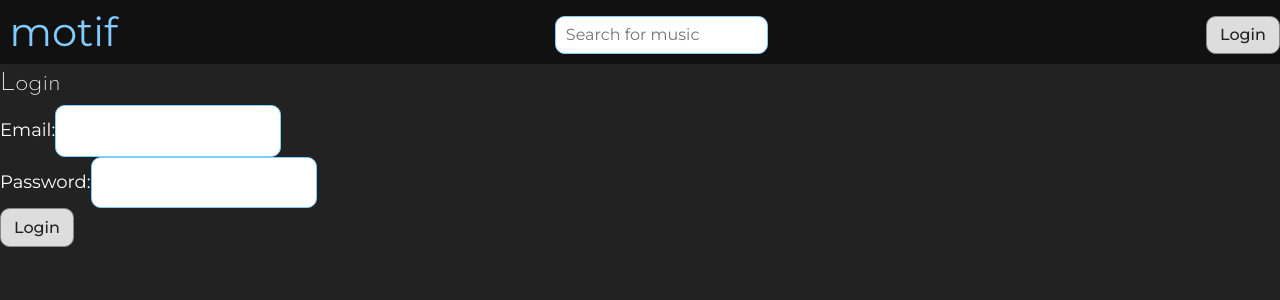
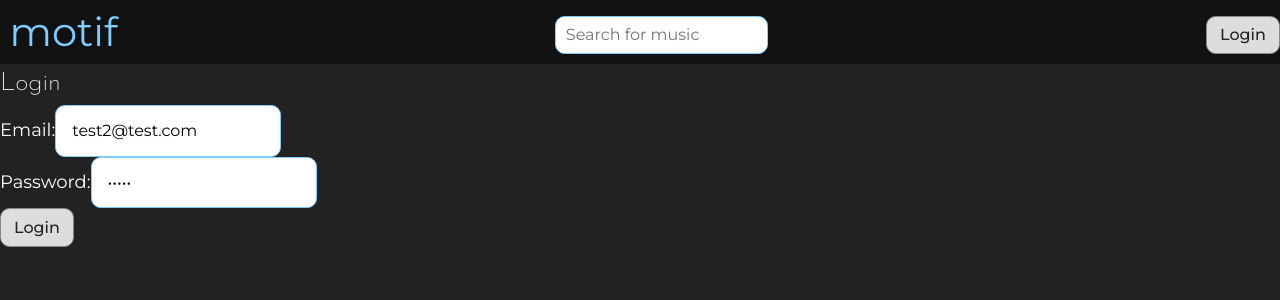
Before and after one commit to noelwschneider/motif-ui, a React (Vite) app: page /login in a window 1280 px wide. Shown: the top 300 px of the page. Built offline with nearby package versions, Linux system fonts and the light colour scheme; no server answers; a web font is replaced by a local one.

Commit message:
hardcode local dev credentials in login component

```diff
--- a/src/pages/Login.jsx
+++ b/src/pages/Login.jsx
@@ -5,8 +5,8 @@ import { useCurrentUser } from '../utils/hooks';
 
 
 export default function Login() {
-  const [email, setEmail] = useState('');
-  const [password, setPassword] = useState('');
+  const [email, setEmail] = useState('test2@test.com');
+  const [password, setPassword] = useState('test2');
   const [error, setError] = useState('');
   const { user, setUser } = useCurrentUser();
   const location = useLocation();
@@ -17,7 +17,7 @@ export default function Login() {
     setError('');
     try {
       const loginResponse = await api.auth.login({ email, password });
-      setUser(loginResponse?.data);
+      setUser(loginResponse);
       navigate(location.state.loginRedirect || '/home');
     } catch (err) {
       setError(err.response?.data?.message || 'An error occurred');
```
